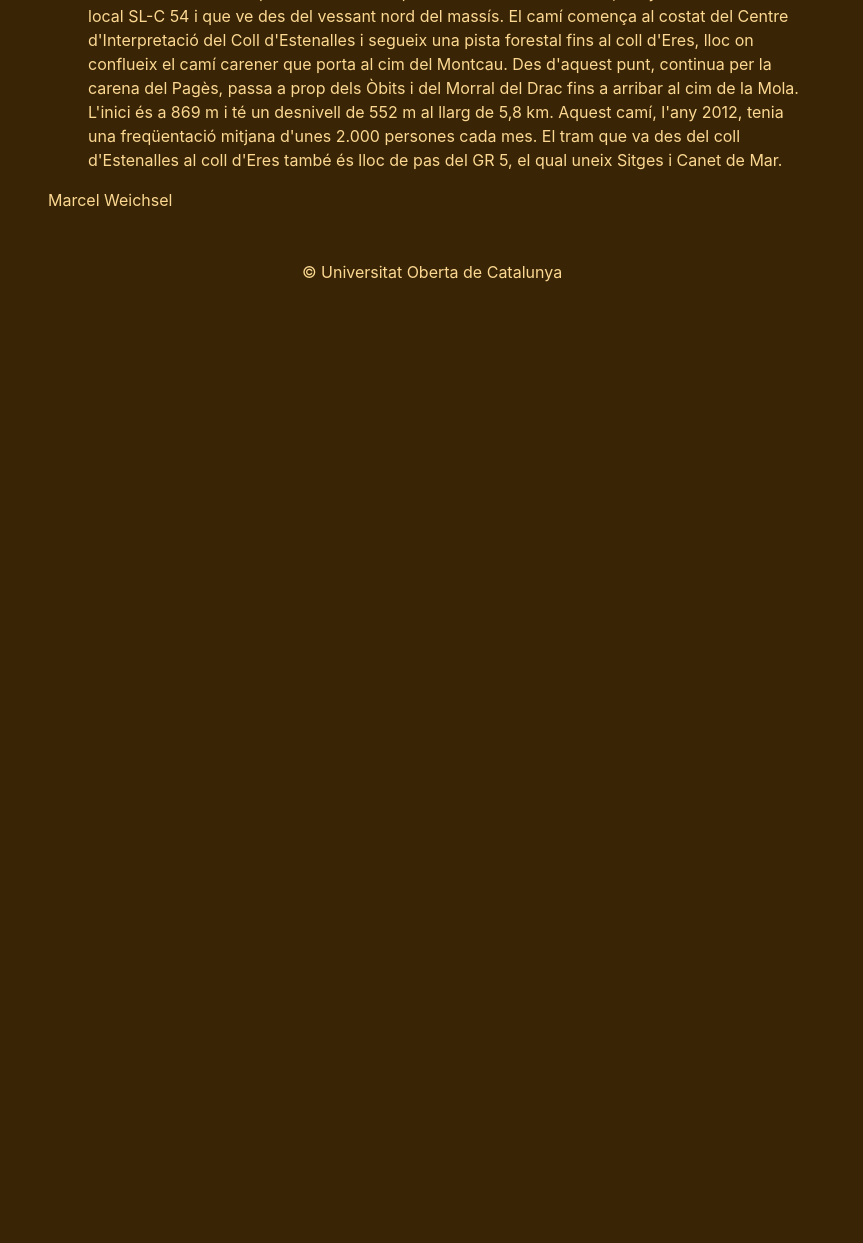
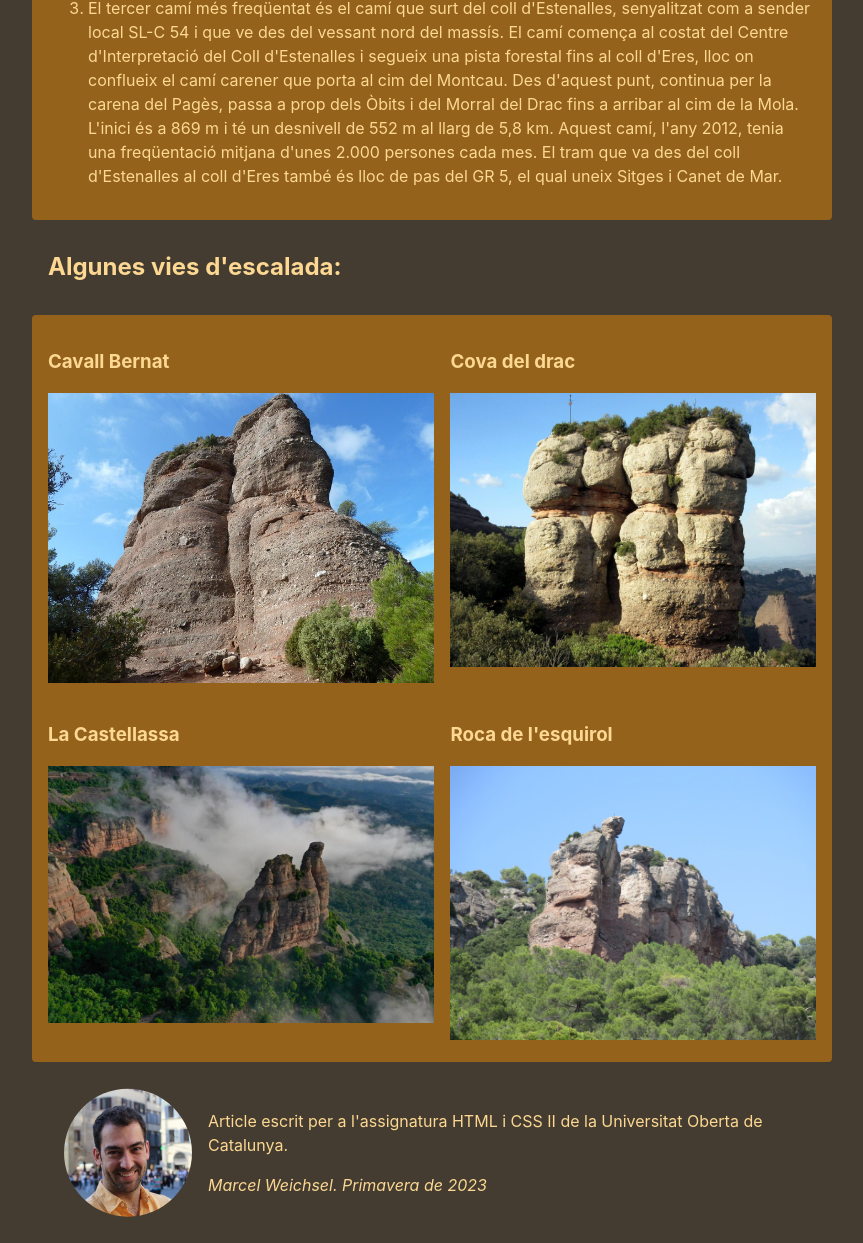
Before and after one commit to marcelwp/TOOLS2, a website built with Parcel: page src/index.html in a window 1280 px wide. Shown: the part 1556-2799 px from the top of the page, without its empty margins (208-1071 px from the left). Before the commit the page ends 1856 px from the top, so only its background shows below. Built offline with nearby package versions, Linux system fonts and the light colour scheme.

Commit message:
formatting

```diff
--- a/src/assets/styles/_variables.scss
+++ b/src/assets/styles/_variables.scss
@@ -5,8 +5,8 @@ $font-family-sans-serif: -apple-system, BlinkMacSystemFont, "Segoe UI", Roboto,
   "Segoe UI Symbol";
 $font-family-serif: "Georgia", "Times New Roman", serif;
 
-$fons1: #825409;
-$fons: #392506;
+$fons_secondari: #95621c;
+$fons: #443b31;
 $lletra: #FCD892;
 $destacat: #EA9A1B;
 $destacat2: #F2B446;
--- a/src/assets/styles/layouts/_home.scss
+++ b/src/assets/styles/layouts/_home.scss
@@ -2,9 +2,17 @@
   box-sizing: border-box;
 }
 
+a:link {
+    color:black;
+  }
+a:visited {
+    color:white;
+}
+a:hover {
+    color: darkred;
+}
+
 body {
-  display: flex;
-  flex-direction: column;
   height: 100vh;
   margin: 0;
   font-family: $font-family-sans-serif;
@@ -20,6 +28,19 @@ body {
   padding: 1rem;
 }
 
+.container-header {
+  position: -webkit-sticky; /* Safari */
+  position: sticky;
+  top: 0;
+  z-index: 1;
+  background-color: $fons_secondari;
+}
+
+.container-article {
+  background-color: $fons_secondari;
+  border-radius: 4px;
+}
+
 .container-figureta {
   padding: 0;
 }
@@ -29,16 +50,33 @@ body {
 }
 
 .fig__peu {
-  padding: 0rem 1rem 0rem 1rem;
+  padding: 0.5rem 1rem 2rem 1rem;
 }
 
 .img__img-fluid {
   max-width: 100%;
 }
 
-.uoc-title {
+.container-activitats {
+  @media (max-width: $mqMinWidth) {
+    display: block;
+  }
+  display: grid;
+  grid-template-columns: auto auto;
+  gap: 1rem;
+}
 
-  @media (min-width: $mqMinWidth) {
-    font-size: 36px;
-  }
+.vies {
+  background-color: $fons_secondari;
 }
+
+.lamola-footer {
+  display: flex;
+  align-items: center;
+}
+
+.clip-circle {
+  clip-path:circle(4rem at center);
+  display: block;
+  margin: auto;
+}
--- a/src/index.html
+++ b/src/index.html
@@ -13,7 +13,7 @@
     <header>
       <div class="container container-header">
         <div class="header-logo-link">
-            <h1>LA MOLA</h1>
+            <h1><i class="fa-solid fa-person-hiking"></i> La Mola i els seus voltants</h1>
         </div>
       </div>
     </header>
@@ -22,10 +22,10 @@
       <div class="container container-figureta">
         <figure class="fig__figureta">
           <picture>
-            <img src="assets/images/laMola_drone.jpeg" class="img__img-fluid" width="900" alt="laMola">
+            <img src="assets/images/laMola_drone.jpeg" class="img__img-fluid" width="2500" alt="laMola">
           </picture>
           <figcaption class="fig__peu">
-            <p>Foto de la Mola.</p>
+            Foto de la Mola. <a href="">[1]</a>
           </figcaption>
         </figure>
       </div>
@@ -38,6 +38,7 @@
           La Mola és una muntanya del massís de Sant Llorenç del Munt, situat a la Serralada Prelitoral.
           Amb 1.103,25 m d'alçada, és el punt més elevat del massís i és el sostre comarcal del Vallès Occidental.
           Administrativament, el cim i gran part de la muntanya pertanyen al municipi de Matadepera, si bé alguns contraforts del vessant est són al terme municipal de Castellar del Vallès i alguns contraforts del vessant nord són al terme municipal de Sant Llorenç Savall.
+          <a href="">[2]</a>
         </p>
         <h1>Llocs on menjar</h1>
         <p>
@@ -47,6 +48,7 @@
         <p>
           Hi ha diversos senders i camins per accedir al cim de la Mola, a més de diversos camins i corriols que porten a altres indrets de la muntanya.
           No obstant això, hi ha tres senders d'accés principals:
+          <a href="">[3]</a>
           <ol>
             <li>
               El camí més freqüentat per pujar al cim, amb gran diferència, és el camí dels Monjos, senyalitzat com a sender de petit recorregut PR-C 31.
@@ -70,9 +72,36 @@
             </li>
           </ol>
         </p>
-        <p>
-          Marcel Weichsel
-        </p>
+      </div>
+    </section>
+
+    <section>
+      <div class="container">
+        <h1>Algunes vies d'escalada:</h1>
+      </div>
+      <div class="container container-activitats vies container-article">
+        <div class="container__activitat">
+          <h3>Cavall Bernat</h3>
+            <!--https://es.wikiloc.com/rutas-senderismo/la-mola-cavall-bernat-de-matadepera-monestir-sant-llorenc-del-munt-2173122-->
+            <img src="assets/images/cavallBernat.jpg" class="img__img-fluid" width="400" alt="cavallBernat">
+
+        </div>
+        <div class="container__activitat">
+          <h3>Cova del drac</h3>
+            <!--https://rocacalenta.com/2015/10/josep-tintore-homs-cova-drac.html-->
+            <img src="assets/images/covaDelDrac.jpg" class="img__img-fluid" width="400" alt="covaDelDrac">
+
+        </div>
+        <div class="container__activitat">
+          <h3>La Castellassa</h3>
+            <!--https://ca.wikipedia.org/wiki/La_Castellassa_de_Can_Torres-->
+            <img src="assets/images/castellassa.jpg" class="img__img-fluid" width="400" alt="castellassa">
+        </div>
+        <div class="container__activitat">
+          <h3>Roca de l'esquirol</h3>
+            <!-- https://www.google.com/url?sa=i&url=https%3A%2F%2Fjaumegrimp2.blogspot.com%2F2019%2F09%2Fa-lesquirol-per-la-via-estaques-una.html&psig=AOvVaw2tBKGojrYWONHvKUX7KF2p&ust=1679353910577000&source=images&cd=vfe&ved=0CBAQjRxqFwoTCIC95YKP6f0CFQAAAAAdAAAAABAE -->
+            <img src="assets/images/rocaEsquirol.jpg" class="img__img-fluid" width="400" alt="rocaEsquirol">
+        </div>
       </div>
     </section>
 
--- a/src/views/footer.html
+++ b/src/views/footer.html
@@ -1,3 +1,9 @@
 <footer class="container lamola-footer">
-    &copy; Universitat Oberta de Catalunya
+    <div>
+        <img src="./assets/images/IMG_0939B.jpeg" width="160" height="149" class="clip-circle" alt="Marcel">
+    </div>
+    <div>
+        <p>Article escrit per a l'assignatura HTML i CSS II de la Universitat Oberta de Catalunya.</p>
+        <p><em>Marcel Weichsel. Primavera de 2023</em></p>
+    </div>
 </footer>
```
Also changed, not shown: src/assets/images/IMG_0939B.jpeg (added), src/assets/images/castellassa.jpg (added), src/assets/images/cavallBernat.jpg (added), src/assets/images/covaDelDrac.jpg (added), src/assets/images/rocaEsquirol.jpg (added), 4 other files.
